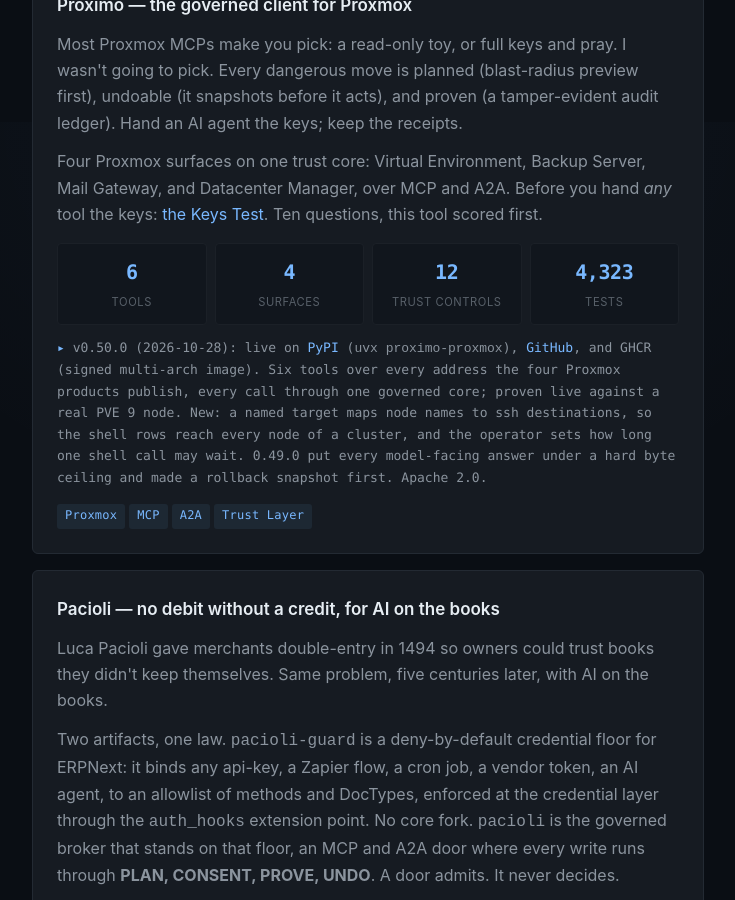
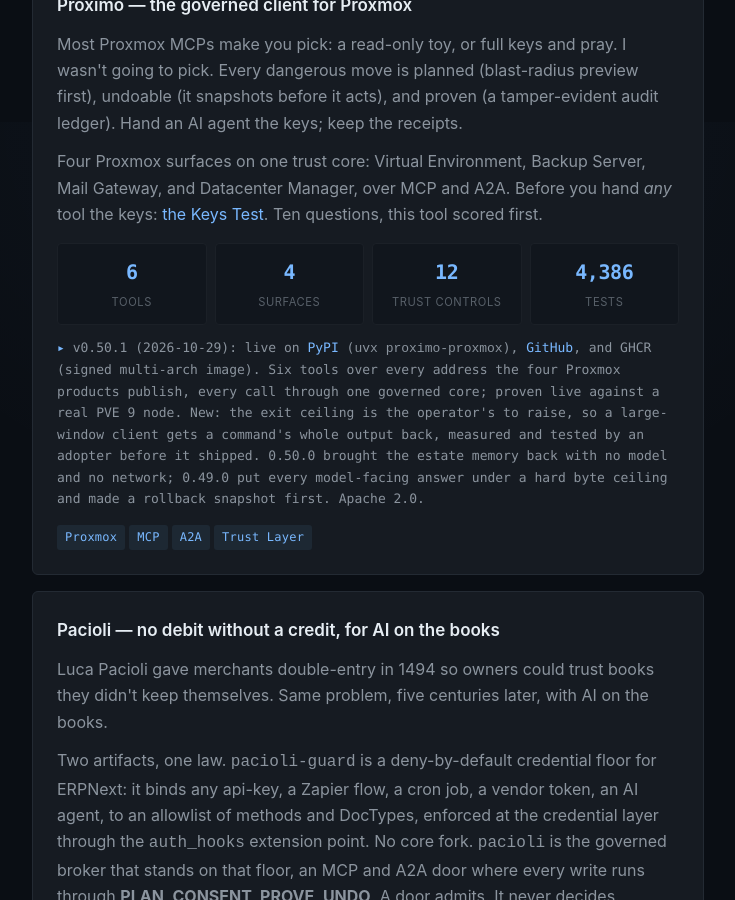
Before and after one commit to john-broadway/john-broadway.github.io, a Jekyll site: the page built from index.html, in a window 1280 px wide and 900 px high, scrolled down 1678 px. Shown: the whole window, without its empty margins (272-1007 px from the left). Built offline with Jekyll 4.4.1, drawn with Linux system fonts in a browser that asks for light colours.

Commit message:
proximo 0.50.1: the status line, the test count and the new-in line on the card
4,386 tests (the full suite on the release canon), v0.50.1 dated the day it ships.

Co-Authored-By: Claude Fable 5.1 <noreply@anthropic.com>

```diff
--- a/index.html
+++ b/index.html
@@ -49,9 +49,9 @@ description: Independent AI researcher and infrastructure architect. Sovereign A
       <div class="stat"><div class="num">6</div><div class="label">tools</div></div>
       <div class="stat"><div class="num">4</div><div class="label">surfaces</div></div>
       <div class="stat"><div class="num">12</div><div class="label">trust controls</div></div>
-      <div class="stat"><div class="num">4,323</div><div class="label">tests</div></div>
+      <div class="stat"><div class="num">4,386</div><div class="label">tests</div></div>
     </div>
-    <p class="status">v0.50.0 (2026-10-28): live on <a href="https://pypi.org/project/proximo-proxmox/">PyPI</a> (<code>uvx proximo-proxmox</code>), <a href="https://github.com/john-broadway/proximo">GitHub</a>, and GHCR (signed multi-arch image). Six tools over every address the four Proxmox products publish, every call through one governed core; proven live against a real PVE 9 node. New: a named target maps node names to ssh destinations, so the shell rows reach every node of a cluster, and the operator sets how long one shell call may wait. 0.49.0 put every model-facing answer under a hard byte ceiling and made a rollback snapshot first. Apache 2.0.</p>
+    <p class="status">v0.50.1 (2026-10-29): live on <a href="https://pypi.org/project/proximo-proxmox/">PyPI</a> (<code>uvx proximo-proxmox</code>), <a href="https://github.com/john-broadway/proximo">GitHub</a>, and GHCR (signed multi-arch image). Six tools over every address the four Proxmox products publish, every call through one governed core; proven live against a real PVE 9 node. New: the exit ceiling is the operator's to raise, so a large-window client gets a command's whole output back, measured and tested by an adopter before it shipped. 0.50.0 brought the estate memory back with no model and no network; 0.49.0 put every model-facing answer under a hard byte ceiling and made a rollback snapshot first. Apache 2.0.</p>
     <div class="tags"><span>Proxmox</span><span>MCP</span><span>A2A</span><span>Trust Layer</span></div>
   </article>
 
```
